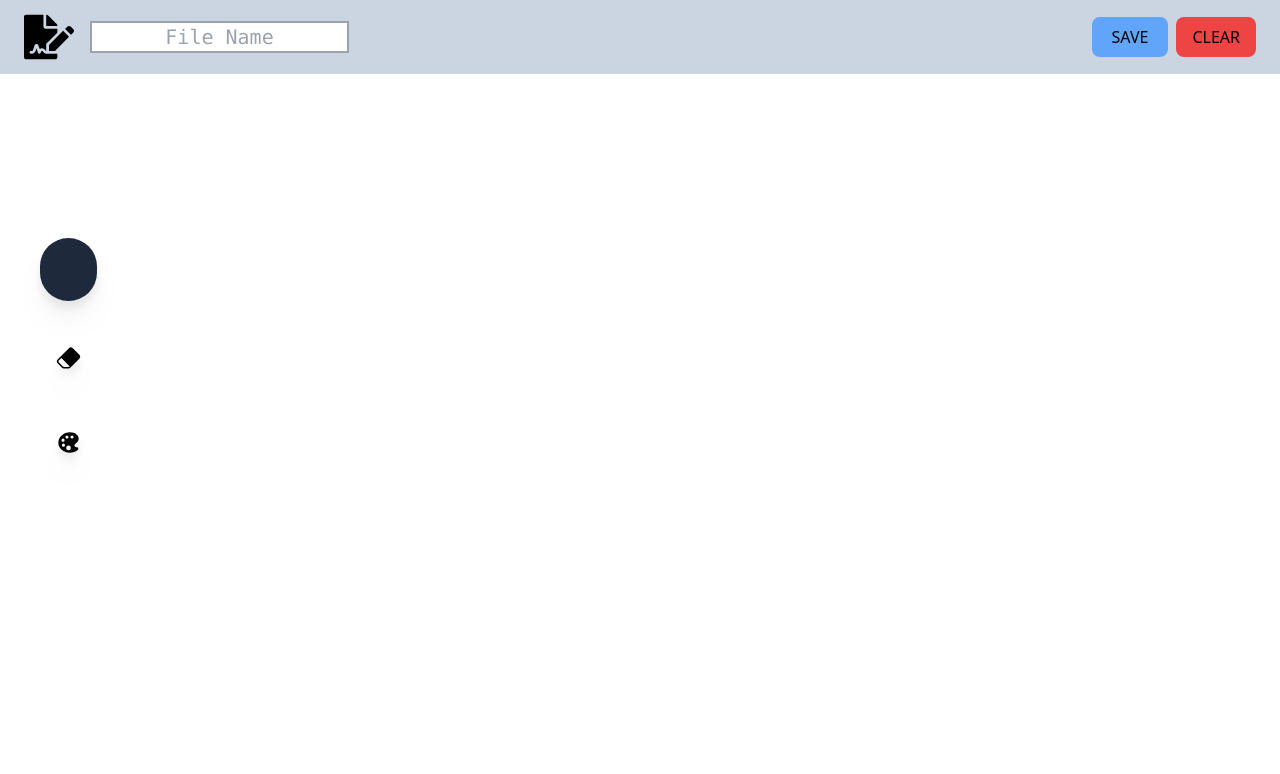
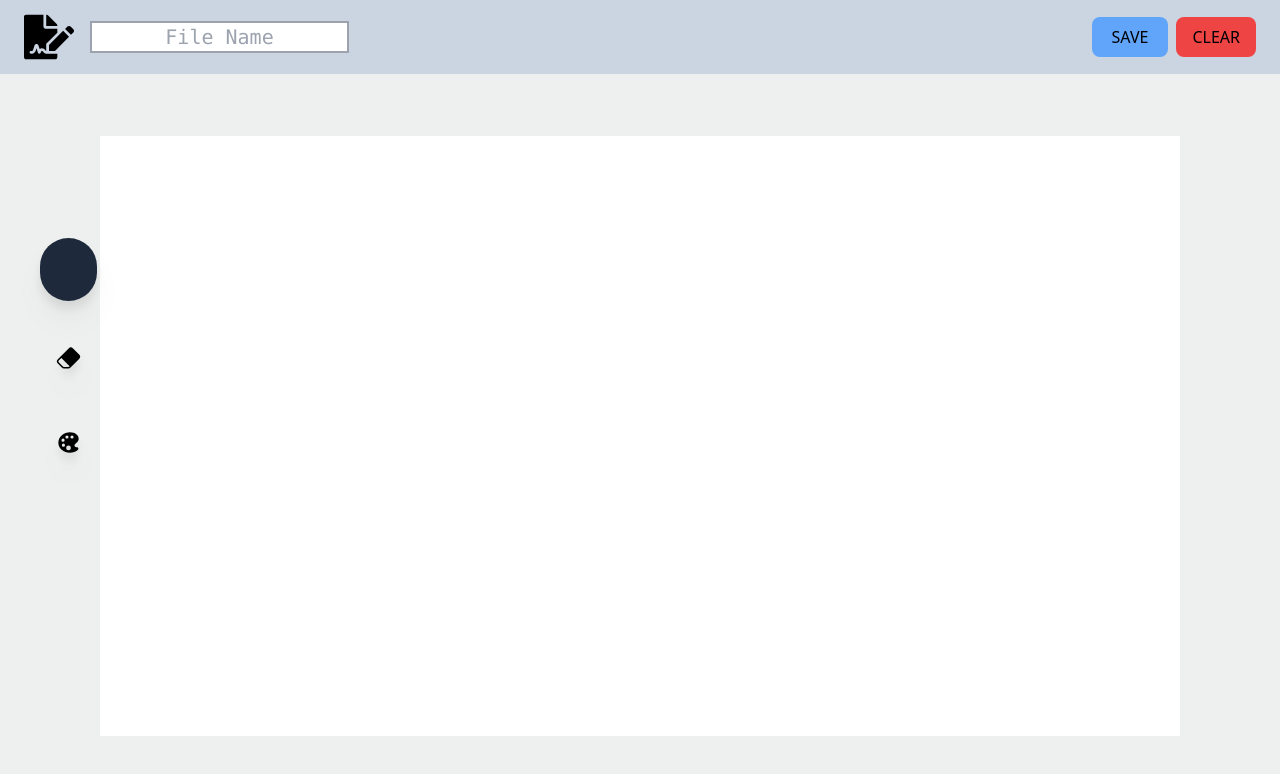
Before and after one commit to Mohamedhazeem/drawing_app, a React (Vite) app: page / in a window 1280 px wide. Shown: the top 774 px of the page. Built offline with nearby package versions, Linux system fonts and the light colour scheme; some icons are missing.

Commit message:
canvas layout change

```diff
--- a/src/App.css
+++ b/src/App.css
@@ -2,6 +2,9 @@
 @tailwind components;
 @tailwind utilities;
 
+body{
+  @apply bg-[#EDF0EF]
+}
 .navbar-row {
   @apply flex flex-row;
 }
@@ -26,6 +29,9 @@
 .clear {
   @apply bg-red-500;
 }
+.canvas-container {
+  @apply w-full h-screen pt-[72px] flex items-center justify-center
+}
 .toolbox-holder{
   @apply fixed top-1/2 -translate-y-1/2 left-10 flex flex-col justify-between items-center;
 }
@@ -33,7 +39,6 @@
   @apply flex flex-col gap-7 items-center;
 }
 .tool{
-  /* @apply rounded-full bg-slate-200 px-4 py-4 shadow-slate-700 drop-shadow-xl; */
   @apply rounded-full px-4 py-4 shadow-slate-700 drop-shadow-xl;
 }
 .color-select{
--- a/src/components/Canvas.tsx
+++ b/src/components/Canvas.tsx
@@ -1,19 +1,14 @@
 import { useEffect, useRef, MouseEvent } from "react";
 import { useDispatch, useSelector } from "react-redux";
 import { RootState } from "../state/store";
-import { canPaint, setCanvasStrokeStyle } from "../state/canvas/canvasSlice";
+import { canPaint } from "../state/canvas/canvasSlice";
 import {
   ToolNames,
   setLastSelectToolName,
   showSize,
 } from "../state/canvas/toolsSlice";
-import React from "react";
 import Navbar from "./Navbar";
 import { ClearCanvasProvider } from "../hooks/ClearCanvasProvider";
-
-export const ClearCanvasContext = React.createContext(() => {
-  undefined;
-});
 
 function Canvas() {
   const canvasRef = useRef<HTMLCanvasElement>(null);
@@ -36,18 +31,20 @@ function Canvas() {
 
   useEffect(() => {
     const Canvas = canvasRef.current;
-    Canvas!.width = screen.width;
-    Canvas!.height = screen.height;
-    Canvas!.style.width = `${window.innerWidth}`;
-    Canvas!.style.height = `${window.innerHeight}`;
+    Canvas!.width = 1080 || screen.width;
+    Canvas!.height = 600 || screen.height;
     Canvas!.style.backgroundColor = BG;
 
     const canvasContext = Canvas!.getContext("2d");
     canvasContext!.lineCap = "round";
-    canvasContext!.strokeStyle = "black";
+    canvasContext!.strokeStyle = strokeStyle!;
     canvasContext!.lineWidth = size!;
-    dispatch(setCanvasStrokeStyle("black"));
     canvasContextRef.current = canvasContext;
+    window.addEventListener("mouseup", () => dispatch(canPaint(false)));
+
+    return () => {
+      window.removeEventListener("mouseup", () => dispatch(canPaint(false)));
+    };
   }, []);
 
   const startDraw = (event: MouseEvent<HTMLCanvasElement>) => {
@@ -62,7 +59,6 @@ function Canvas() {
     }
 
     if (isDraw) {
-      canvasContextRef.current!.globalAlpha = 0.5;
       canvasContextRef.current!.strokeStyle = strokeStyle!;
       canvasContextRef.current!.lineWidth = size!;
     } else if (isErase) {
@@ -84,7 +80,6 @@ function Canvas() {
   const draw = (event: MouseEvent<HTMLCanvasElement>) => {
     if (!isPaint) return;
     const { offsetX, offsetY } = event.nativeEvent;
-
     canvasContextRef.current?.lineTo(offsetX, offsetY);
     canvasContextRef.current?.stroke();
   };
@@ -96,12 +91,14 @@ function Canvas() {
       <ClearCanvasProvider clearCanvas={clearCanvas}>
         <Navbar />
       </ClearCanvasProvider>
+      <div className="canvas-container">
         <canvas
           ref={canvasRef}
           onMouseDown={startDraw}
           onMouseUp={endDraw}
           onMouseMove={draw}
         ></canvas>
+      </div>
     </>
   );
 }
```
Lines whose indentation alone changed are shown as unchanged.
